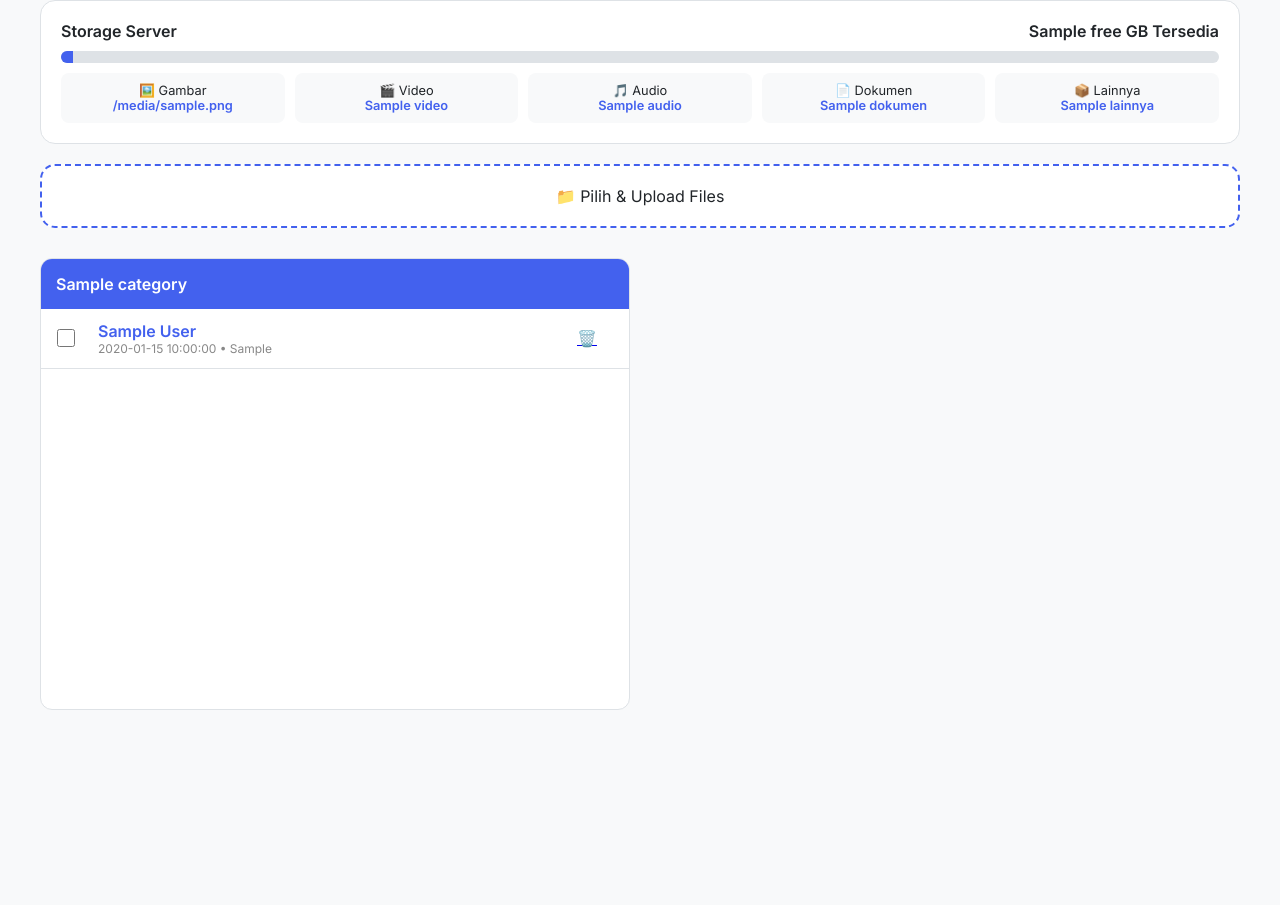
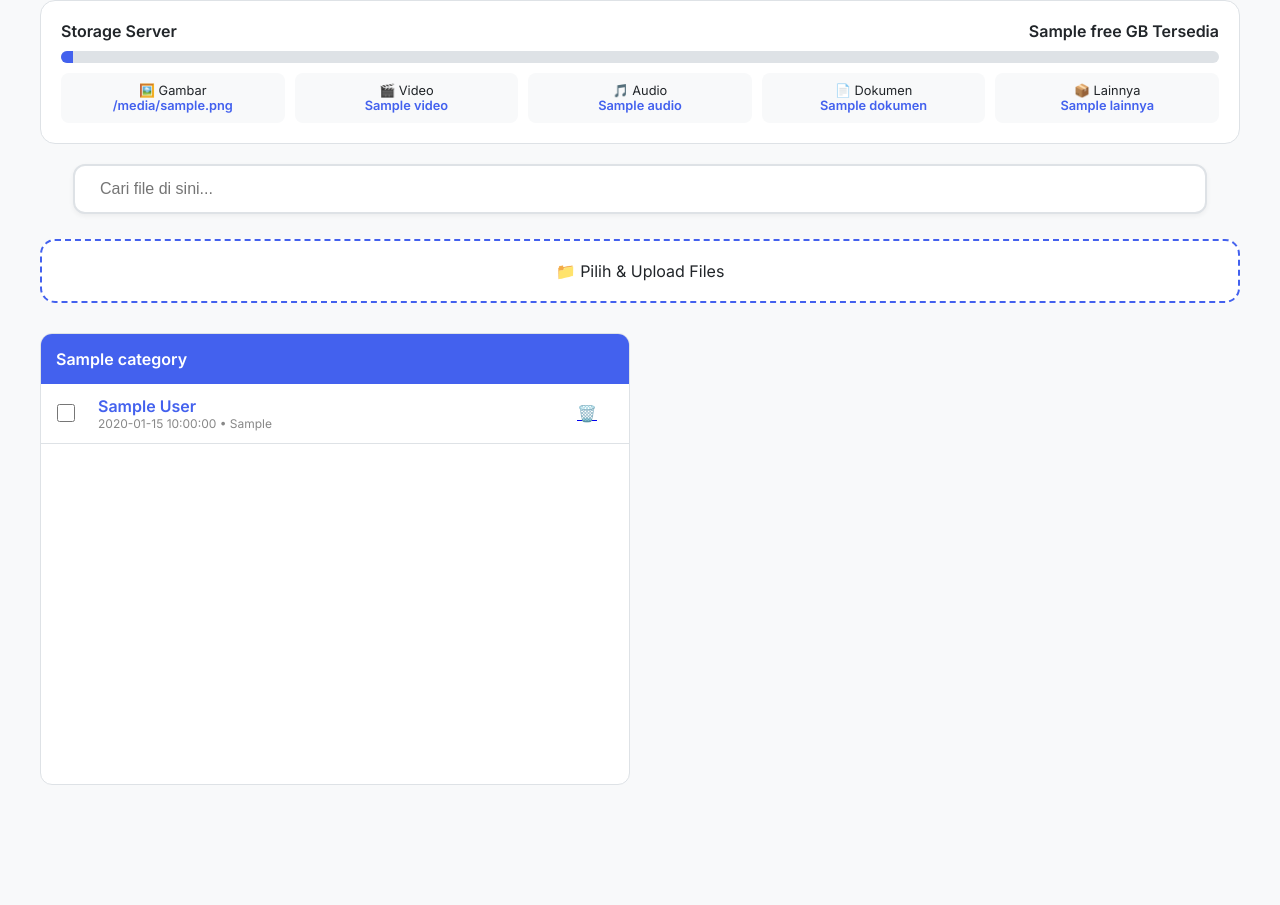
Before and after one commit to KangStudy25/MyCloud, a Flask app: template templates/index.html in a window 1280 px wide. Shown: the part 129-1034 px from the top of the page. Before the commit the page ends 839 px from the top, so only its background shows below. Run offline with Flask 3, Linux system fonts and the light colour scheme; the template is opened without the code that fills it: most values are stand-ins (such as "Sample title", 1, 10 or a date in 2020).

Commit message:
Update index.html

```diff
--- a/templates/index.html
+++ b/templates/index.html
@@ -53,6 +53,22 @@
         .category-card { background: var(--card); border: 1px solid var(--border); border-radius: 12px; height: 450px; display: flex; flex-direction: column; }
         .cat-header { background: var(--primary); color: white; padding: 15px; font-weight: bold; border-radius: 11px 11px 0 0; }
         .file-list { flex-grow: 1; overflow-y: auto; }
+
+		/* Merapikan Container Pencarian */
+		.search-container { margin: 0 auto 25px auto; display: flex; justify-content: center; width: 100%; }
+
+		/* Ukuran Input yang Sejajar (Responsive) */
+		#searchInput { width: 90%; /* Memberi ruang di kiri-kanan pada mobile */ max-width: 1160px; /* Sejajar dengan lebar dashboard storage */ padding: 14px 25px; border-radius: 12px; border: 2px solid var(--border); background: var(--card); color: var(--text); outline: none; transition: 0.3s; font-size: 1rem; box-shadow: 0 2px 5px rgba(0,0,0,0.05); }
+		#searchInput:focus { border-color: var(--primary); box-shadow: 0 4px 15px rgba(67, 97, 238, 0.2); }
+
+		/* Tambahkan ini agar transisi perpindahan file ke atas terlihat halus */
+		.file-list { display: flex; flex-direction: column; }
+
+		/* Efek saat file ditemukan (Menyala Hijau) */
+		.match { background: rgba(0, 255, 0, 0.15) !important; border: 2px solid #2ecc71 !important; box-shadow: 0 0 12px rgba(46, 204, 113, 0.4); transform: scale(1.01); transition: all 0.3s ease; }
+
+		/* Redupkan file yang tidak cocok agar file yang dicari makin menonjol */
+		.not-match { opacity: 0.3; filter: grayscale(0.8); }
     </style>
 </head>
 <body data-theme="light">
@@ -85,6 +101,10 @@
             <div class="stat-item">📦 Lainnya <span class="stat-val">{{ stats['Lainnya'] }}</span></div>
         </div>
     </div>
+
+	<div class="search-container">
+    <input type="text" id="searchInput" placeholder="Cari file di sini..." oninput="searchFiles()">
+	</div>
 
     <div class="upload-section">
         <input type="file" id="fileInput" multiple hidden onchange="handleUpload(this)">
@@ -148,6 +168,29 @@
             })
             .catch(err => console.log("Cek koneksi server..."));
     }, 5000);
+
+	// Searce Files
+	function searchFiles() {
+		let input = document.getElementById('searchInput').value.toLowerCase();
+		let allItems = document.querySelectorAll('.file-item');
+
+		allItems.forEach(item => {
+			let name = item.getAttribute('data-name');
+			let parent = item.parentElement;
+
+			if (input === "") {
+				item.classList.remove('match', 'not-match');
+				item.style.order = ""; // Reset urutan
+			} else if (name.includes(input)) {
+				item.classList.add('match');
+				item.classList.remove('not-match');
+				parent.prepend(item); // PINDAH KE ATAS
+			} else {
+				item.classList.add('not-match');
+				item.classList.remove('match');
+			}
+		});
+	}
 
     // Checkbox Listener
     document.addEventListener('change', function(e) {
```
